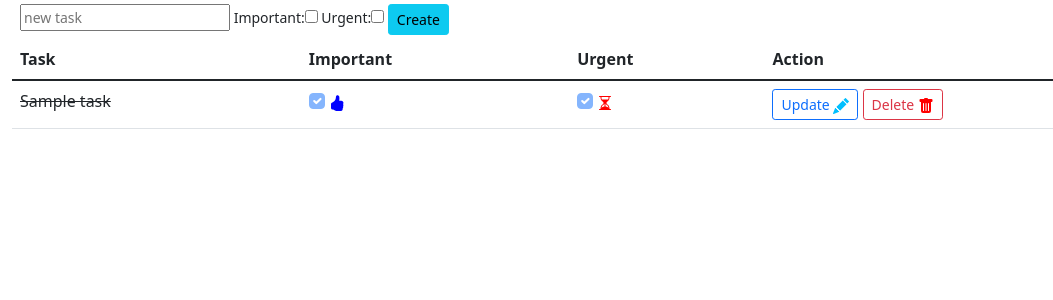
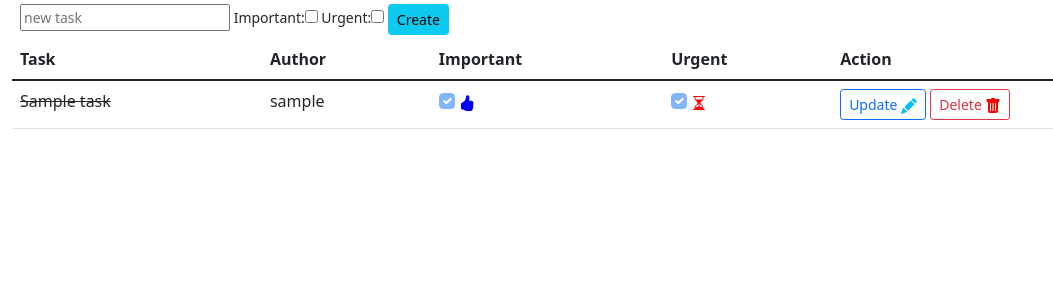
Before and after one commit to greg-latuszek/django_eisenhowermatrix, a Django app: page / in a window 1280 px wide. Shown: the part 68-368 px from the top of the page, without its empty margins (0-1053 px from the left). Run offline with Django 4.2, Linux system fonts and the light colour scheme; tables that the repository leaves empty hold one stand-in row (values such as "Sample post").

Commit message:
add task author - part 2
Modify list.html to display author (table view)
and filter for "only own tasks" (all views)

```diff
--- a/tasks/templates/tasks/list.html
+++ b/tasks/templates/tasks/list.html
@@ -18,6 +18,7 @@
         <thead>
             <tr>
                 <th>Task</th>
+                <th>Author</th>
                 <th>Important</th>
                 <th>Urgent</th>
                 <th>Action</th>
@@ -26,6 +27,7 @@
         <tbody>
 
             {% for task in tasks %}
+            {% if user.is_authenticated and user.username == task.author.username or not user.is_authenticated %}
             <tr>
                 <td>
                     {% if task.completed == True %}
@@ -33,6 +35,9 @@
                     {% else %}
                     <span>{{task}}</span>
                     {% endif %}
+                </td>
+                <td>
+                    <span>{{task.author}}</span>
                 </td>
                 <td>
                     <input class="form-check-input" type="checkbox" {% if task.important == True %} checked {% endif %} disabled>
@@ -71,6 +76,7 @@
                     </a>
                 </td>
             </tr>
+            {% endif %}
             {% endfor %}
 
         </tbody>
@@ -79,6 +85,7 @@
     {% elif view == "compact" %}
 
     {% for task in tasks %}
+    {% if user.is_authenticated and user.username == task.author.username or not user.is_authenticated %}
     <div>
         <a class="btn btn-sm btn-outline-primary" href="{% url 'update_task' task.id %}">
             <svg xmlns="http://www.w3.org/2000/svg" width="16" height="16" fill="deepskyblue" class="bi bi-pencil-fill" viewBox="0 0 16 16">
@@ -117,6 +124,7 @@
         {% endif %}
 
     </div>
+    {% endif %}
     {% endfor %}
 
     {% elif view == "matrix" %}
@@ -124,6 +132,7 @@
         <div class="row row-cols-2">
             <div class="col bg-danger    text-dark"  class="important-urgent">important and urgent
                 {% for task in tasks %}
+                {% if user.is_authenticated and user.username == task.author.username or not user.is_authenticated %}
                 {% if task.important == True and task.urgent == True %}
                 <div class="row">
                     <div>
@@ -145,10 +154,12 @@
                     </div>
                 </div>
                 {% endif %}
+                {% endif %}
                 {% endfor %}
             </div>
             <div class="col bg-success   text-white" class="important-nonurgent"> important but not urgent
                 {% for task in tasks %}
+                {% if user.is_authenticated and user.username == task.author.username or not user.is_authenticated %}
                 {% if task.important == True and task.urgent == False %}
                 <div class="row">
                     <div>
@@ -170,10 +181,12 @@
                     </div>
                 </div>
                 {% endif %}
+                {% endif %}
                 {% endfor %}
             </div>
             <div class="col bg-warning   text-dark"  class="nonimportant-urgent">not important but urgent
                 {% for task in tasks %}
+                {% if user.is_authenticated and user.username == task.author.username or not user.is_authenticated %}
                 {% if task.important == False and task.urgent == True %}
                 <div class="row">
                     <div>
@@ -195,10 +208,12 @@
                     </div>
                 </div>
                 {% endif %}
+                {% endif %}
                 {% endfor %}
             </div>
             <div class="col bg-secondary text-white" class="nonimportant-norurgent">not important nor urgent
                 {% for task in tasks %}
+                {% if user.is_authenticated and user.username == task.author.username or not user.is_authenticated %}
                 {% if task.important == False and task.urgent == False %}
                 <div class="row">
                     <div>
@@ -220,6 +235,7 @@
                     </div>
                 </div>
                 {% endif %}
+                {% endif %}
                 {% endfor %}
             </div>
         </div>
```
